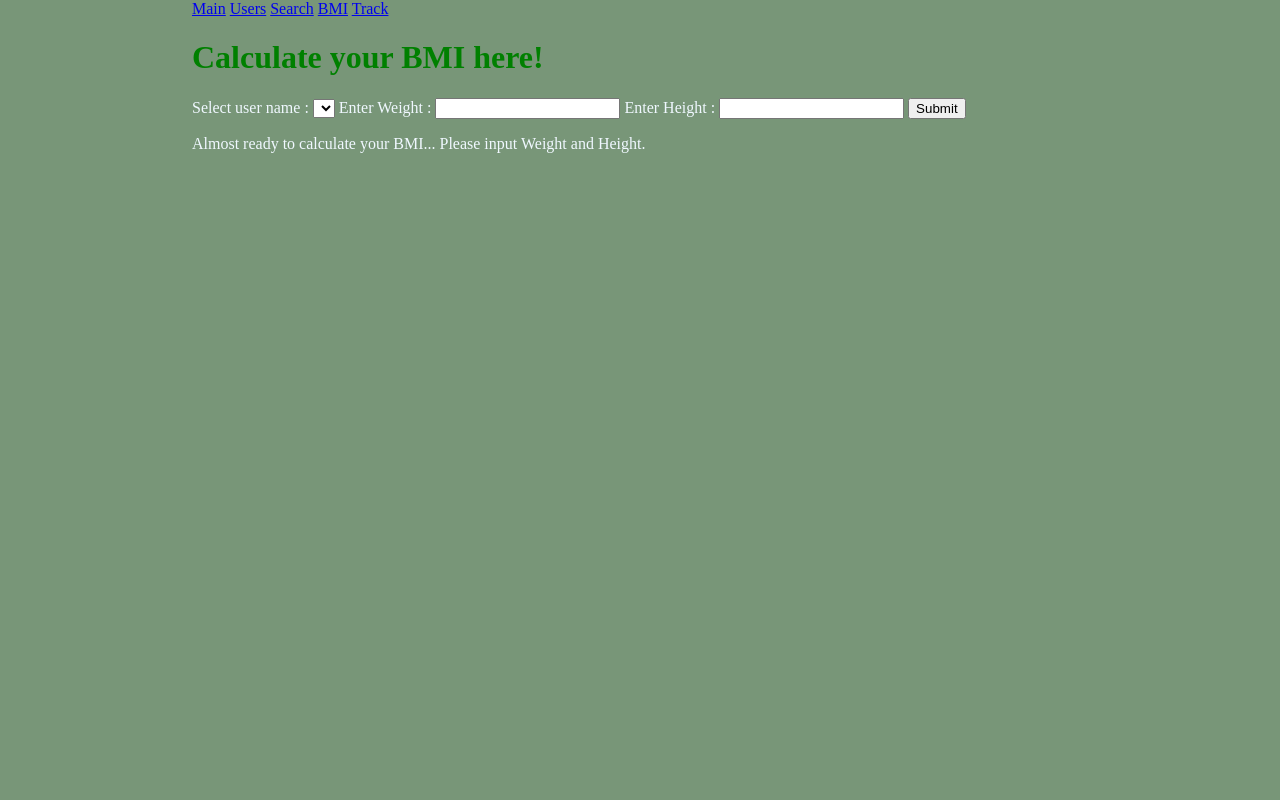
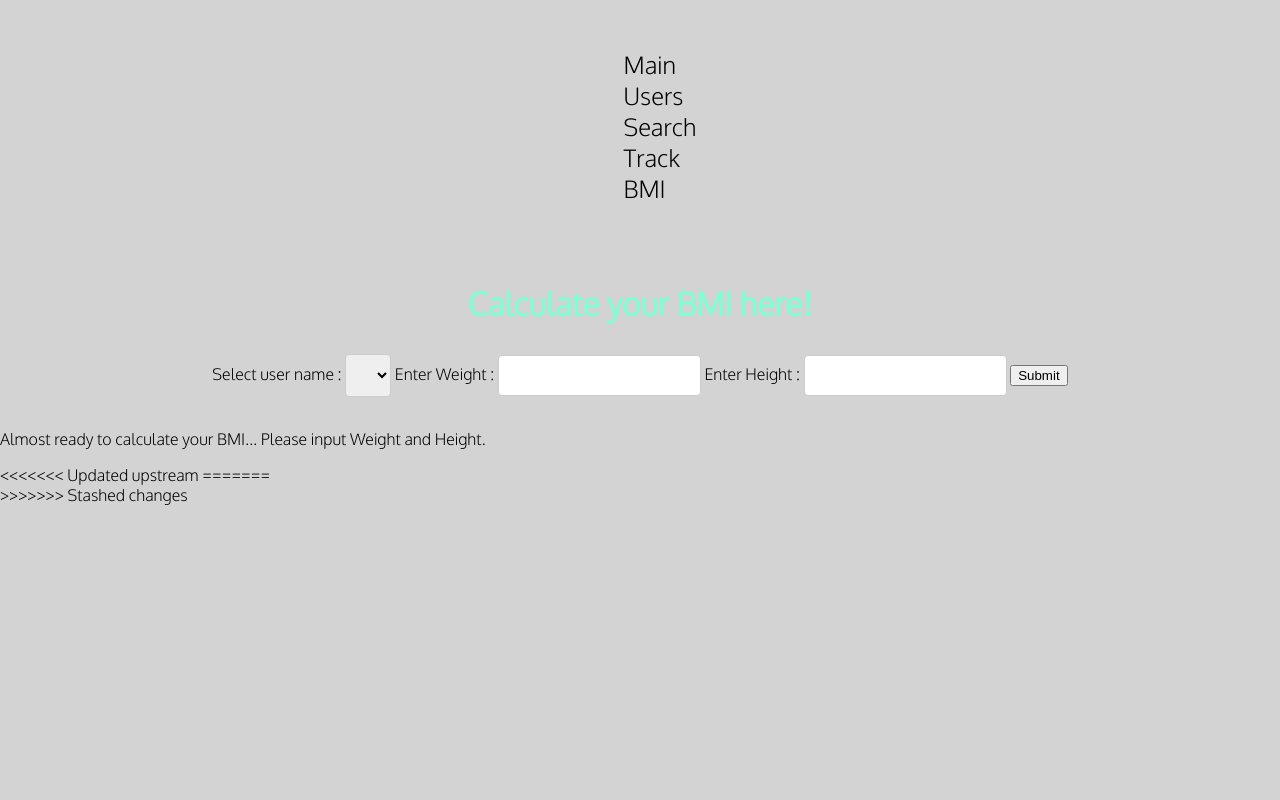
Before and after one commit to Kimovi/MealPlan, a Flask app: page /calculateBMI in a window 1280 px wide. Run offline with Flask 2, Linux system fonts and the light colour scheme; lists and menus that the app fills with data are empty.

Commit message:
Implementing style changes to the pages

```diff
--- a/static/style.css
+++ b/static/style.css
@@ -1,15 +1,64 @@
-body {
-    background-color: rgb(120, 150, 120);
+/* body {
+    background-color: #d3d3d3;
     width: 70%;
     margin: auto;
     margin-top: 0;
-    color: aliceblue;
+    align-items: center;
+} */
+body{
+ margin: 0px;
+ width: 100%;
+ height: 100%;
+ background-color: #d3d3d3;
+font-family: 'Oxygen', sans-serif;
+box-sizing: border-box;
+}
+
+
+
+.bmi_title{
+    margin: 30px;
+    color: aquamarine;
+    font-family: 'Oxygen', sans-serif;
+    display: flex;
+    justify-content: center;
+}
+
+.nav{
+    display: flex;
+    justify-content: space-evenly;
+    font-size: 1.5rem;
+    padding: 25px;
+}
+
+.nav li{
+list-style-type: none;
+}
+
+.nav a{
+text-decoration: none;
+color: black;
+}
+
+a:hover{
+    color: dimgrey;
+}
+
+input[type=text], select, textarea {
+  /* width: 50%; */
+  padding: 12px;
+  border: 1px solid #ccc;
+  border-radius: 4px;
+  box-sizing: border-box;
+  /* margin-top: 6px;
+  margin-bottom: 16px; */
+  resize: vertical;
+}
+
+.users_form{
     align-items: center;
 }
 
-h1{
-color: green;
-}
 
 table {
     align-items: center;
@@ -18,4 +67,23 @@ table {
 td, th {
 text-align: center;
 padding: 8px;
+font-family: 'Oxygen', sans-serif;
 }
+
+#user_title h1{
+    align-items: center;
+    font-family: 'Oxygen', sans-serif;
+}
+
+.home_title{
+    display: flex;
+    justify-content: center;
+    font-family: 'Oxygen', sans-serif;
+    font-size: 50px;
+    color:lightseagreen
+}
+
+.bmi_form{
+    display: flex;
+    justify-content: center;
+}
--- a/templates/calculateBMI.html
+++ b/templates/calculateBMI.html
@@ -1,17 +1,22 @@
 <html>
   <head>
     <title>Meal plan</title>
-    <link rel="stylesheet" href="{{ url_for('static', filename='style.css') }}" />
+    <link href="https://fonts.googleapis.com/css2?family=Oxygen:wght@300&display=swap" rel="stylesheet">
+    <link rel="stylesheet" href="{{ url_for('static', filename='style.css') }}?v={{ style_css_mtime }}" />
   </head>
   <body>
+    <div class="BMI_container">
         <div class="nav">
-      <a href="/">Main</a>
-      <a href="/users">Users</a>
-      <a href="/search">Search</a>
-      <a href="/calculateBMI">BMI</a>
-      <a href="/track">Track</a>
+          <ul>
+            <li> <a href="/">Main</a> </li>
+            <li> <a href="/users">Users</a> </li>
+            <li> <a href="/search">Search</a> </li>
+            <li> <a href="/track">Track</a> </li>
+            <li> <a href="/calculateBMI">BMI</a> </li>
+          </ul>
         </div>
-    <h1>Calculate your BMI here!</h1>
+    <h1 class="bmi_title">Calculate your BMI here!</h1>
+    <div class="bmi_form">
       <form method="POST" action="/calculateBMI">
         Select user name :
         <select name="user_name">
@@ -24,6 +29,7 @@
 
         <input id="submit" type="submit" value="Submit">
       </form>
+    </div>
     <div class="BMI outcome">
           {% if bmi == None: %}
           <p>Almost ready to calculate your BMI... Please input Weight and Height.</p>
@@ -37,4 +43,8 @@
           <p> Your BMI has been calculated. Your BMI is: {{bmi}}. Your BMI indicated that you are Obese. Please refer to professional help from the <a href="https://www.nhs.uk/conditions/obesity/" target="_blank"> NHS</a> </p>
           {% endif %}
     </div>
+<<<<<<< Updated upstream
+=======
+</div>
+>>>>>>> Stashed changes
   </body>
```
Also changed, not shown: templates/index.html (+17 -9 lines), templates/search.html (+13 -8 lines), templates/track.html (+15 -6 lines), templates/users.html (+12 -9 lines). Lines whose indentation alone changed are shown as unchanged.
